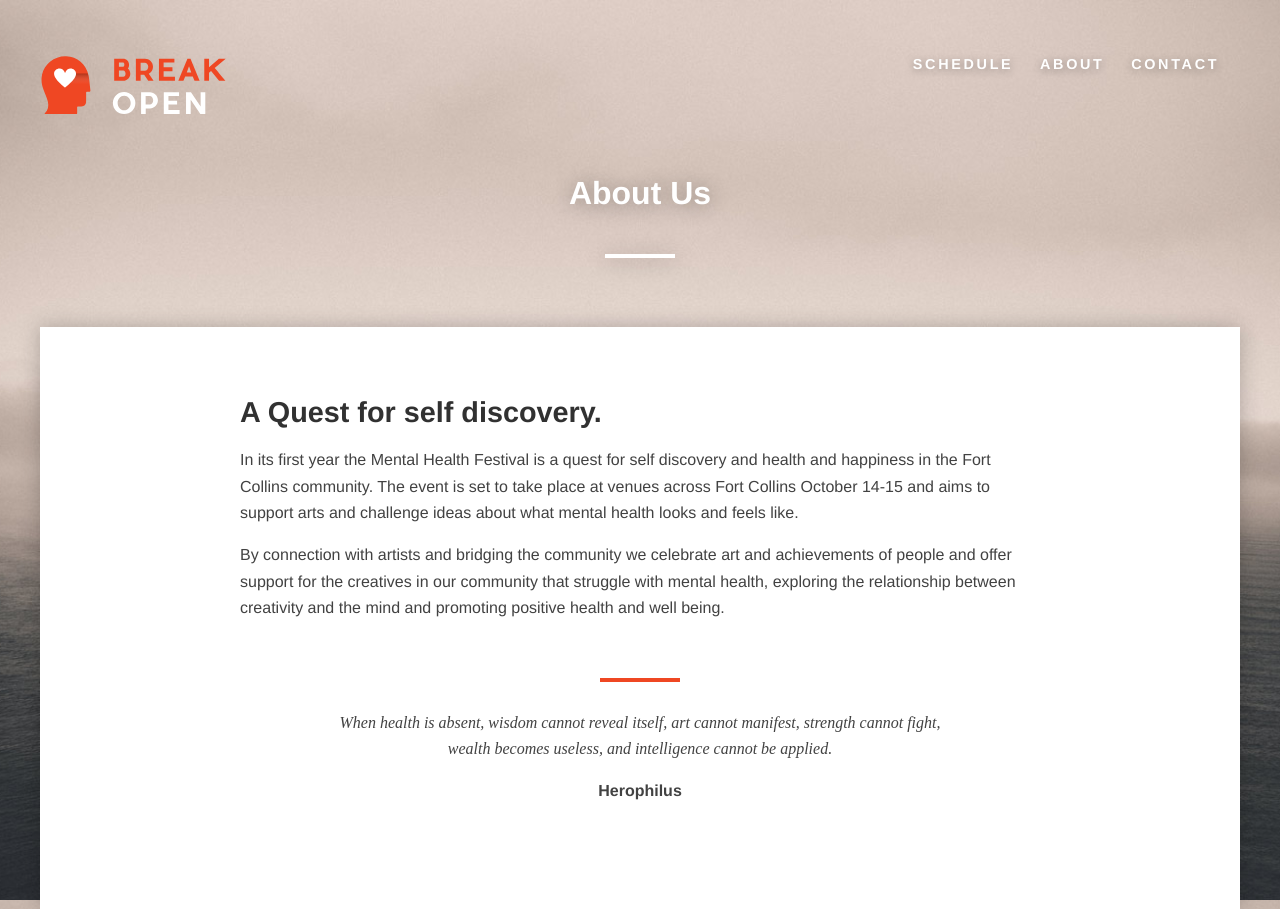
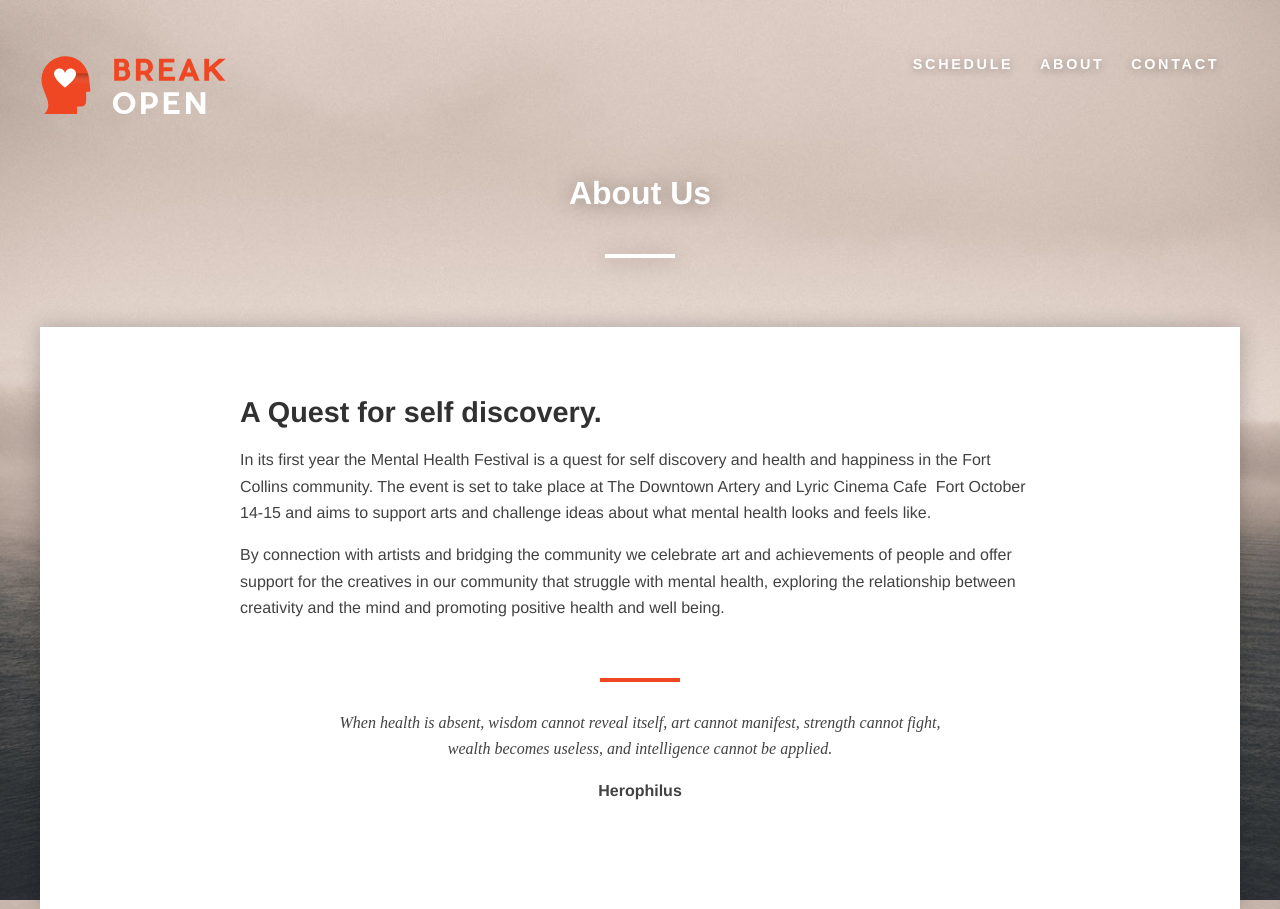
Before and after one commit to michaeldmcqueen/breakopen, a Jekyll site: the page built from pages/about/index.md, in a window 1280 px wide. Built offline with Jekyll 4.4.1, drawn with Linux system fonts in a browser that asks for light colours; nearby versions of some CDN libraries.

Commit message:
Updated '/pages/about/index.md' via CloudCannon

```diff
--- a/pages/about/index.md
+++ b/pages/about/index.md
@@ -7,6 +7,8 @@ header_image_path:
 quote: 'When health is absent, wisdom cannot reveal itself, art cannot manifest, strength cannot fight, wealth becomes useless, and intelligence cannot be applied.'
 quote_attribute: Herophilus
 ---
-In its first year the Mental Health Festival is a quest for self discovery and health and happiness in the Fort Collins community. The event is set to take place at venues across Fort Collins October 14-15 and aims to support arts and challenge ideas about what mental health looks and feels like.
+
+
+In its first year the Mental Health Festival is a quest for self discovery and health and happiness in the Fort Collins community. The event is set to take place at The Downtown Artery and Lyric Cinema Cafe &nbsp;Fort October 14-15 and aims to support arts and challenge ideas about what mental health looks and feels like.
 
 By connection with artists and bridging the community we celebrate art and achievements of people and offer support for the creatives in our community that struggle with mental health, exploring the relationship between creativity and the mind and promoting positive health and well being.
```
